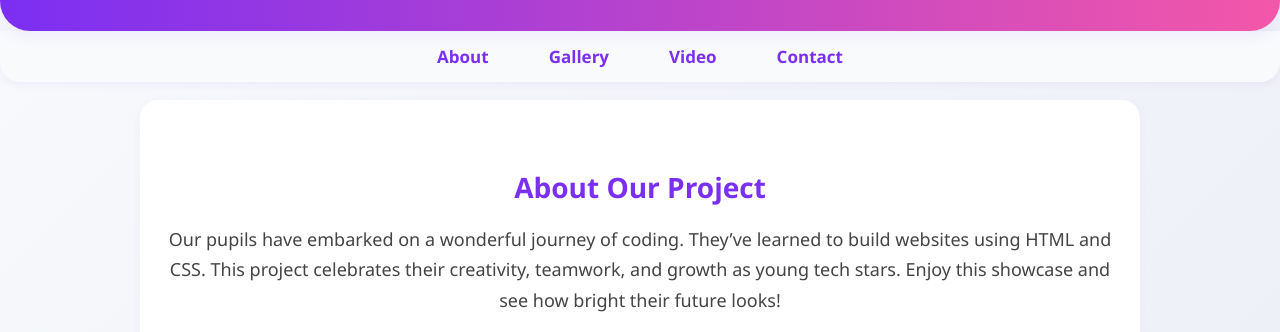
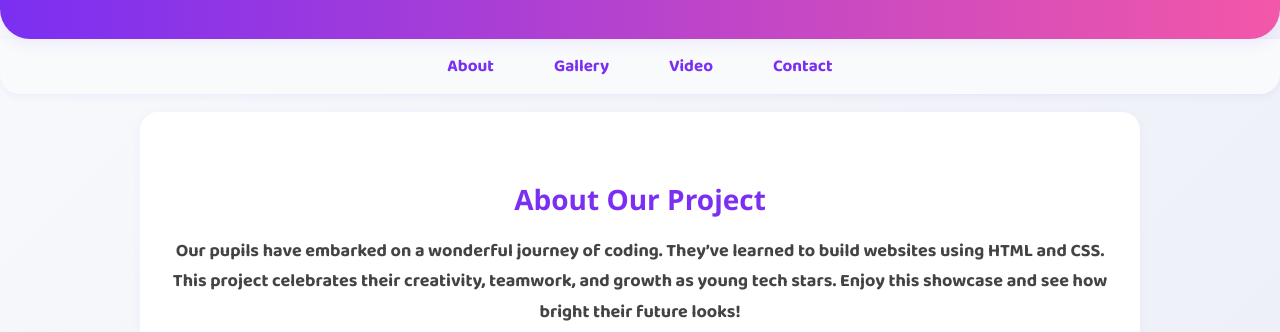
Before and after one commit to realakinolaisrael/Harlington-Project, a plain HTML site: page index.html in a window 1280 px wide. Shown: the part 159-491 px from the top of the page. Drawn offline with Linux system fonts and the light colour scheme.

Commit message:
Update font family in index.html for improved typography

```diff
--- a/index.html
+++ b/index.html
@@ -4,6 +4,7 @@
   <meta charset="UTF-8">
   <title>Tech Kids of the Future</title>
   <link rel="icon" href="/Images/Harlington School Logo.jpg" type="image/png">
+  <link href="https://fonts.googleapis.com/css2?family=Baloo+2:wght@700&display=swap" rel="stylesheet">
 <style>
 
     * {
@@ -11,7 +12,7 @@
     }
 
     body {
-      font-family: 'Segoe UI', 'Comic Sans MS', cursive, sans-serif;
+      font-family: 'Baloo 2', 'Comic Sans MS', 'Segoe UI', cursive, sans-serif;
       margin: 0;
       background: linear-gradient(135deg, #f8fafc 0%, #e3e6f3 100%);
       min-height: 100vh;
```
